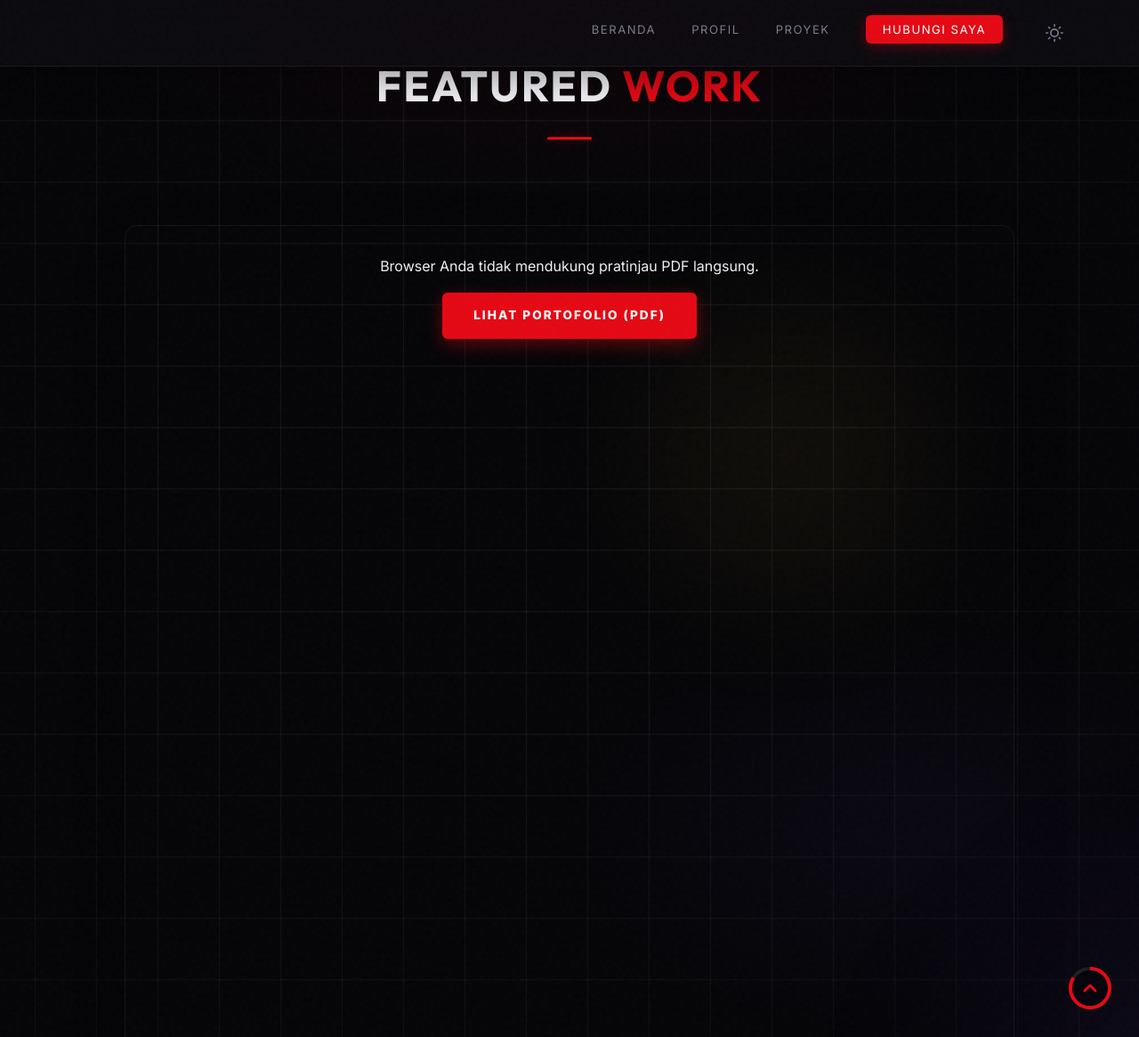
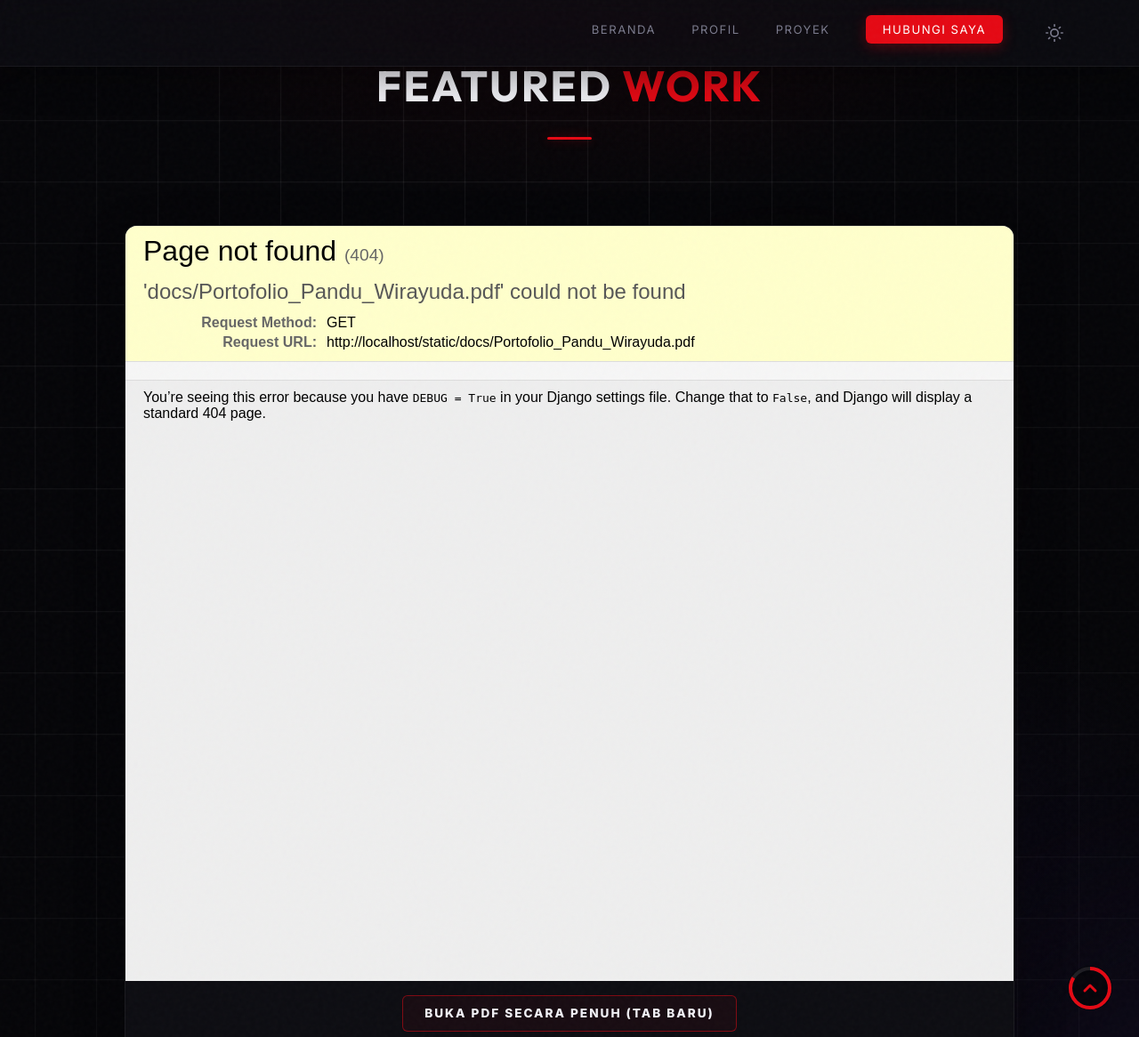
Before and after one commit to xamiuz/portofolio, a Django app: page / in a window 1280 px wide, after a click on "PROYEK". Shown: the whole page at 89% size. Run offline with Django 5.2, Linux system fonts and the light colour scheme; data that the repository does not hold is empty.

Commit message:
fix: embed PDF on mobile using Google Docs Viewer fallback via iframe

```diff
--- a/templates/home.html
+++ b/templates/home.html
@@ -177,13 +177,24 @@
     </div>
 
     <!-- Tampilan PDF Portofolio Sementara -->
-    <div class="pdf-container reveal zoom" style="width: 100%; max-width: 1000px; margin: 0 auto; height: 80vh; min-height: 600px; border-radius: var(--radius); overflow: hidden; box-shadow: var(--glass-shadow); border: 1px solid var(--glass-border);">
-        <object data="{% static 'docs/Portofolio_Pandu_Wirayuda.pdf' %}#toolbar=0&navpanes=0&scrollbar=0" type="application/pdf" width="100%" height="100%">
-            <div style="padding: 2rem; text-align: center; color: var(--text);">
-                <p>Browser Anda tidak mendukung pratinjau PDF langsung.</p>
-                <a href="{% static 'docs/Portofolio_Pandu_Wirayuda.pdf' %}" target="_blank" class="btn-primary-bold" style="margin-top: 1rem;">Lihat Portofolio (PDF)</a>
-            </div>
-        </object>
+    <div class="pdf-container reveal zoom" style="width: 100%; max-width: 1000px; margin: 0 auto; height: 80vh; min-height: 600px; border-radius: var(--radius); overflow: hidden; box-shadow: var(--glass-shadow); border: 1px solid var(--glass-border); display: flex; flex-direction: column; background: var(--bg-surface);">
+        <iframe id="pdf-preview" src="{% static 'docs/Portofolio_Pandu_Wirayuda.pdf' %}#toolbar=0&navpanes=0&scrollbar=0" width="100%" style="flex-grow: 1; border: none;">
+            <p>Browser Anda tidak mendukung pratinjau PDF.</p>
+        </iframe>
+        <div style="padding: 1rem; text-align: center; border-top: 1px solid var(--glass-border);">
+            <a href="{% static 'docs/Portofolio_Pandu_Wirayuda.pdf' %}" target="_blank" class="btn-outline-accent" style="font-size: 0.85rem; padding: 0.5rem 1.5rem;">Buka PDF Secara Penuh (Tab Baru)</a>
+        </div>
+        <script>
+            document.addEventListener("DOMContentLoaded", function() {
+                if (/iPhone|iPad|iPod|Android/i.test(navigator.userAgent)) {
+                    var iframe = document.getElementById("pdf-preview");
+                    var pdfPath = "{% static 'docs/Portofolio_Pandu_Wirayuda.pdf' %}";
+                    // Google Docs Viewer requires absolute public URL
+                    var pdfUrl = window.location.origin + pdfPath;
+                    iframe.src = "https://docs.google.com/viewer?url=" + encodeURIComponent(pdfUrl) + "&embedded=true";
+                }
+            });
+        </script>
     </div>
 
     {% comment %}
```
